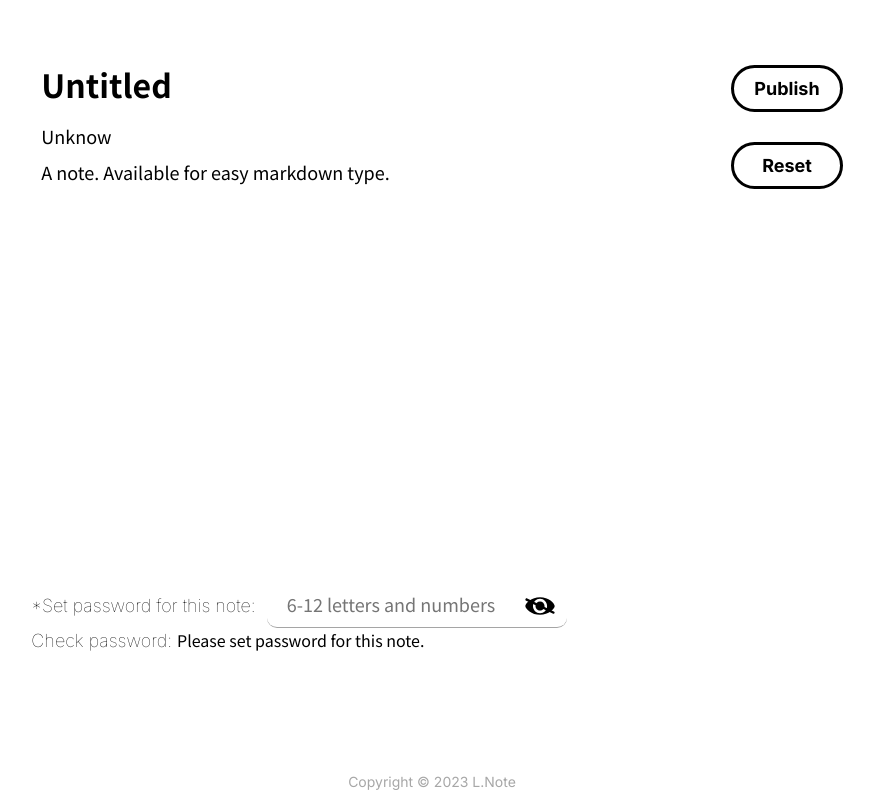
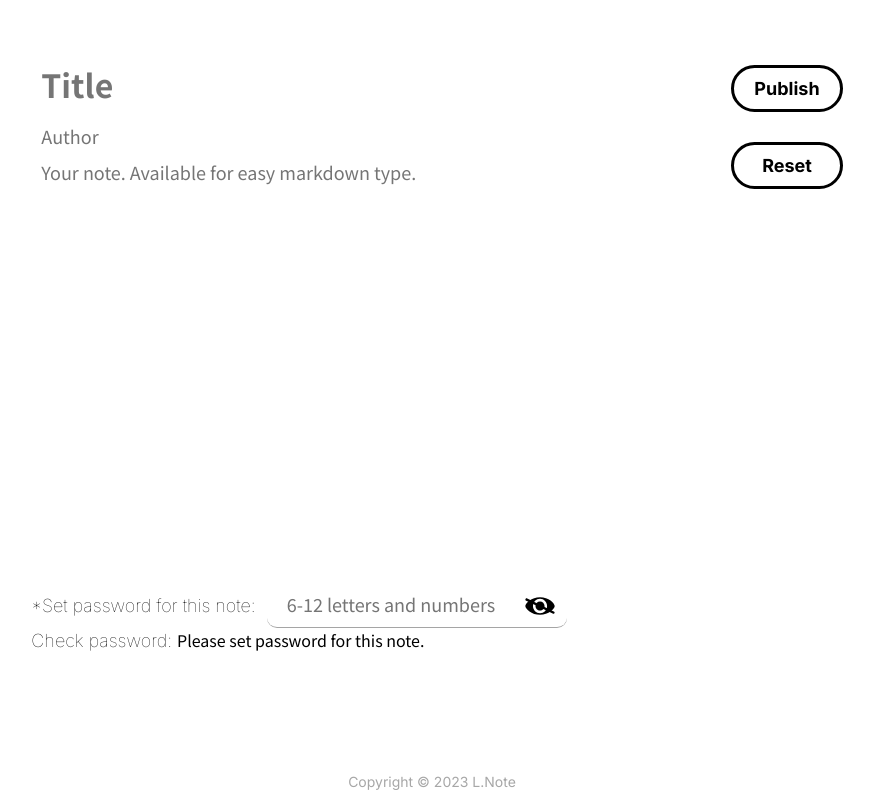
Before and after one commit to ginger-lemon/l-note, a React app: page / in a window 1280 px wide. Shown: the whole page, without its empty margins (208-1082 px from the left). Built offline with nearby package versions, Linux system fonts and the light colour scheme; no server answers.

Commit message:
1. 移除不會用到的 state 2. 將 textarea 自動增加高度的函數提取為自訂 hook

```diff
--- a/src/Hooks/NoteContext.js
+++ b/src/Hooks/NoteContext.js
@@ -7,15 +7,14 @@ export const NoteDataContextProvider = ({ children }) => {
     // 控制 app 使用主要的 state
 
     // ＝＝＝＝ data should store in the local storage ＝＝＝＝
-    const [noteTitle, setNoteTitle] = useLocalStorage("title", "Untitled");
-    const [noteAuthor, setNoteAuthor] = useLocalStorage("author", "Unknow");
-    const [noteTexts, setNoteTexts] = useLocalStorage("texts", "A note. Available for easy markdown type.");
+    const [noteTitle, setNoteTitle] = useLocalStorage("title", "");
+    const [noteAuthor, setNoteAuthor] = useLocalStorage("author", "");
+    const [noteTexts, setNoteTexts] = useLocalStorage("texts", "");
     const [noteTimeStamp, setNoteTimeStamp] = useLocalStorage("timeStamp", 11111);
     const [noteID, setNoteID] = useLocalStorage("id", "");
 
     // ＝＝＝＝ related with setDoc/updateDoc/deleteDoc ＝＝＝＝
     const [notePassword, setNotePassword] = useState('');
-    const [availableDays, setAvailableDays] = useState(Infinity);
     const [noteDate, setNoteDate] = useState('2023-07-21');
 
     // ＝＝＝＝ control dialogs ＝＝＝＝
--- /dev/null
+++ b/src/Hooks/useAutoResizeTextarea.js
@@ -0,0 +1,29 @@
+import { useEffect, useRef } from "react";
+
+function useAutoResizeTextatea(value) {
+    const ref = useRef();
+
+    useEffect(() => {
+        resizeTextarea();
+    }, [value]);
+
+    function resizeTextarea() {
+        if (ref.current) {
+            ref.current.style.height = 'auto';
+            ref.current.style.height = ref.current.scrollHeight + 'px';
+        }
+    }
+
+    return ref;
+}
+
+export default useAutoResizeTextatea;
+
+// useEffect(() => {
+//     resizeTextsTextArea();
+// }, [noteTexts]);
+
+// function resizeTitleTextArea() {
+//     titleInputRef.current.style.height = "auto";
+//     titleInputRef.current.style.height = titleInputRef.current.scrollHeight + "px";
+// }
--- a/src/components/edit-mode/Editor.js
+++ b/src/components/edit-mode/Editor.js
@@ -2,6 +2,7 @@ import React, { useEffect, useRef, useState } from "react";
 import { useNoteData } from "../../Hooks/NoteContext";
 import showPWDIcon from "../../img/show-PWD-icon.svg";
 import unshowPWDIcon from "../../img/unshow-PWD-icon.svg";
+import useAutoResizeTextatea from "../../Hooks/useAutoResizeTextarea";
 
 export default function Editor({ handlePublish }) {
     const {
@@ -15,9 +16,9 @@ export default function Editor({ handlePublish }) {
 
     const [showPassword, setShowPassword] = useState(false);
     const [passwordMessage, setPasswordMessage] = useState("Please set password for this note.");
-    const titleInputRef= useRef();
+    const titleInputRef= useAutoResizeTextatea(noteTitle);
     const authorInputRef = useRef();
-    const textsInputRef = useRef();
+    const textsInputRef = useAutoResizeTextatea(noteTexts);
     const passwordInputRef = useRef();
 
     // 發佈時沒有取得密碼就 focus 對話框
@@ -28,26 +29,6 @@ export default function Editor({ handlePublish }) {
             setIsFocusPasswordInput(false);
         }
     }, [isFocusPasswordInput === true])
-
-    // 處理 textArea 自動長高與縮短
-    useEffect(() => {
-        resizeTitleTextArea();
-    }, [noteTitle]);
-
-    useEffect(() => {
-        resizeTextsTextArea();
-    }, [noteTexts]);
-
-    function resizeTitleTextArea() {
-        titleInputRef.current.style.height = "auto";
-        titleInputRef.current.style.height = titleInputRef.current.scrollHeight + "px";
-    }
-
-    function resizeTextsTextArea() {
-        textsInputRef.current.style.height = "auto";
-        textsInputRef.current.style.height = textsInputRef.current.scrollHeight + "px";
-    }
-
 
     // ＝＝＝＝＝ 處理密碼設定問題 ＝＝＝＝＝
     function handleSetPassword() {
@@ -98,7 +79,7 @@ export default function Editor({ handlePublish }) {
                 placeholder="Title"
                 rows={1}
                 ref={titleInputRef}
-                defaultValue={noteTitle}
+                value={noteTitle}
                 onChange={handleChangeTitle}
                 >
             </textarea>
@@ -107,17 +88,17 @@ export default function Editor({ handlePublish }) {
                 className="author"
                 placeholder="Author"
                 ref={authorInputRef}
-                defaultValue={noteAuthor}
+                value={noteAuthor}
                 onChange={handleChangeAuthor}
             >
             </input>
             <textarea
                 className="textarea"
                 type="textarea"
-                placeholder="Your content."
+                placeholder="Your note. Available for easy markdown type."
                 rows={15}
                 ref={textsInputRef}
-                defaultValue={noteTexts}
+                value={noteTexts}
                 onChange={handleChangeTexts}
             >
             </textarea>
```
Also changed, not shown: 1 other file (tests, documents, lock files or other folders).
